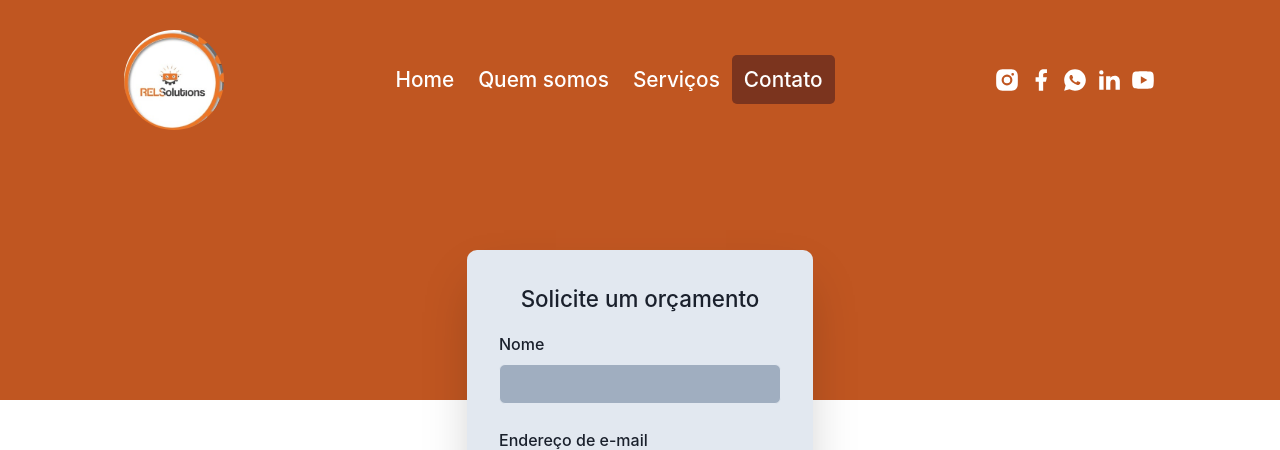
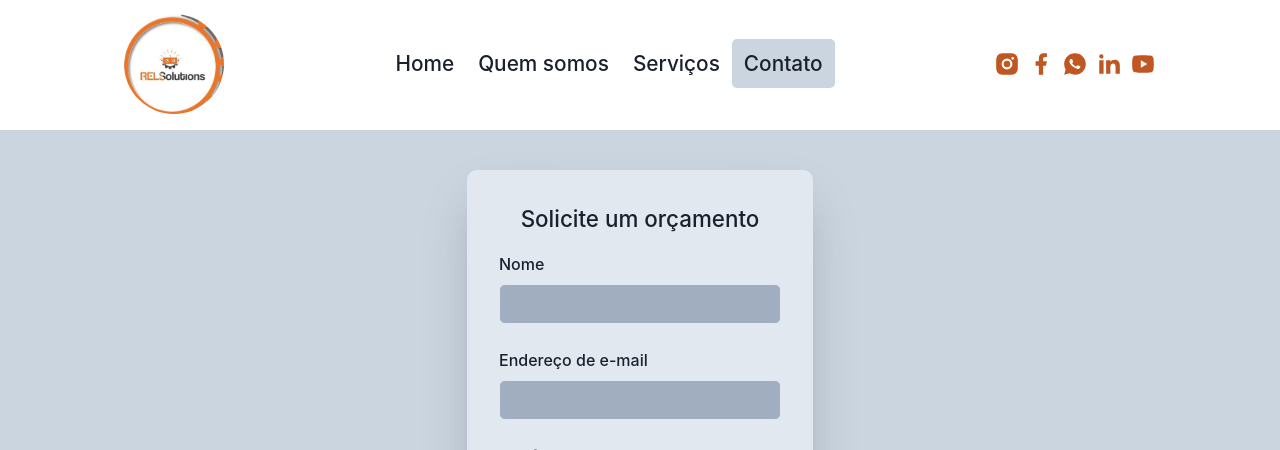
Before and after one commit to albertconceicao/relsolutions, a Next.js app: page /contact in a window 1280 px wide. Shown: the top 450 px of the page. Built offline with nearby package versions, Linux system fonts and the light colour scheme.

Commit message:
fix: alterando cor do header

```diff
--- a/src/components/ActiveLink.tsx
+++ b/src/components/ActiveLink.tsx
@@ -19,7 +19,7 @@ export const ActiveLink = ({children, ...rest}: ActiveLinkProps) => {
         <Link {...rest}>
             {cloneElement(children, {
                 // color: isActive ? 'yellow.400' : 'white',
-                bg: isActive ? 'orange.800' : 'none'
+                bg: isActive ? 'gray.300' : 'none'
             })}
         </Link>
     );
--- a/src/components/BoxContent/index.tsx
+++ b/src/components/BoxContent/index.tsx
@@ -15,13 +15,13 @@ export const BoxContent = ({width,height, children }: BoxContentProps) => {
 
         if(isWideVersion) {
             return (
-                <Box maxWidth={`${width}`} maxH={`${height}`} mx="auto" textAlign={"center"} bg="gray.200" boxShadow={["2xl"]} borderRadius="10px" p="4" >
+                <Box maxWidth={`${width}`} maxH={`${height}`} mx="auto" textAlign={"center"} bg="gray.200" boxShadow={["2xl"]} borderRadius="10px" p="4" mt="40px" >
                     {children}
                 </Box>
             );
         } else {
             return (
-            <Box maxWidth={`${width}`} maxH={`${height}`} textAlign={"center"} bg="gray.200" boxShadow={["2xl"]} borderRadius="10px" m="4" p="4" >
+            <Box maxWidth={`${width}`} maxH={`${height}`} textAlign={"center"} bg="gray.200" boxShadow={["2xl"]} borderRadius="10px" m="4" p="4" mt="40px">
                 {children}
             </Box>
             );
--- a/src/components/Header/NavLink.tsx
+++ b/src/components/Header/NavLink.tsx
@@ -11,10 +11,10 @@ export const NavLink = ({href, children, ...rest}:NavLinkProps) => {
 
     return (
         <ActiveLink href={`${href}`} passHref>
-            <ChakraLink textDecoration={"none"} p={["1","3"]} borderRadius={5}  color="white" fontSize={["0.8rem","1.3rem"]}
+            <ChakraLink textDecoration={"none"} p={["1","3"]} borderRadius={5}  fontSize={["0.8rem","1.3rem"]}
              _hover={{
             textDecoration: "none",
-            bg: "orange.800",
+            bg: "gray.300",
             }} fontWeight="500" {...rest}
             >
                 {children}
--- a/src/components/Header/SocialMedia.tsx
+++ b/src/components/Header/SocialMedia.tsx
@@ -4,11 +4,11 @@ import { RiFacebookFill, RiInstagramFill, RiLinkedinFill, RiWhatsappFill, RiYout
 export const SocialMedia = () => {
     return (
         <HStack>
-            <Icon fontSize="26" href="https://www.facebook.com/" color="white" as={RiInstagramFill} />
-            <Icon fontSize="26" color="white" as={RiFacebookFill} />
-            <Icon fontSize="26" color="white" as={RiWhatsappFill} />
-            <Icon fontSize="26" color="white" as={RiLinkedinFill} />
-            <Icon fontSize="26" color="white" as={RiYoutubeFill} />
+            <Icon fontSize="26" href="https://www.facebook.com/" color="orange.600" as={RiInstagramFill} />
+            <Icon fontSize="26" color="orange.600" as={RiFacebookFill} />
+            <Icon fontSize="26" color="orange.600" as={RiWhatsappFill} />
+            <Icon fontSize="26" color="orange.600" as={RiLinkedinFill} />
+            <Icon fontSize="26" color="orange.600" as={RiYoutubeFill} />
         </HStack>
     );
 }
--- a/src/components/Header/index.tsx
+++ b/src/components/Header/index.tsx
@@ -15,7 +15,7 @@ export const Header = () => {
 
     if(isDrawerHeader) {
         return (
-            <Box bg="orange.600" h="400px" >
+            <Box bg="white" h="130px" >
 
                 <Flex
                     as="header"
@@ -49,13 +49,13 @@ export const Header = () => {
     } else {
 
         return (
-            <Box bg="orange.600" h="400px">
+            <Box bg="white" h="130px">
 
                 <Flex
                 as="header"
                 w="100%"
                 maxWidth={1080}
-                h="40"
+                h="32"
                 mx="auto"
                 px="6"
                 align="center"
--- a/src/pages/contact.tsx
+++ b/src/pages/contact.tsx
@@ -44,7 +44,7 @@ export default function Contact () {
     return (
 
 
-        <Flex direction="column"  mt="-150px" justify="center" >
+        <Flex direction="column"  bg="gray.300" h="85vh" >
 
             <Stack spacing="8" mx="auto" >
                 <BoxContent width="600px" height="580px">
--- a/src/pages/index.tsx
+++ b/src/pages/index.tsx
@@ -4,7 +4,7 @@ import { Video } from "../components/Video";
 
 export default function Home() {
   return (
-    <Flex direction="column" justify="center" mx="auto" maxWidth={1400} mt="-150px">
+    <Flex direction="column" mx="auto" maxWidth={1400} bg="gray.300" h="85vh">
 
       <BoxContent width="900px" height="200px">
         <Text mx="auto" as="h2">
--- a/src/pages/services.tsx
+++ b/src/pages/services.tsx
@@ -3,11 +3,11 @@ import { BoxContent } from "../components/BoxContent";
 
 export default function Services() {
     return (
-        <Flex direction="column"  mt="-170px" justify="center" >
+        <Flex direction="column"  bg="gray.300" h="85vh" >
 
-            <Stack spacing="8" mx="auto" >
+            <Stack spacing="8" mx="auto" mt="40px" >
                 {/* <BoxContent width="900px" height="300px">
-                    <Box>
+                  s  <Box>
                         <Text as="h2" fontSize="1.6rem" fontWeight={"500"}>Limpeza de placas solar</Text>
                         <Text textAlign={["justify"]} p="8" color="gray.500" fontSize="1.1rem">
                             Lorem ipsum dolor sit, amet consectetur adipisicing elit. Molestiae exercitationem dolorem fugiat itaque vitae a ex harum, quasi neque, atque soluta tenetur, quae eum. Sequi neque est quasi vel beatae!
```
Also changed, not shown: src/pages/info.tsx (+5 -4 lines).
